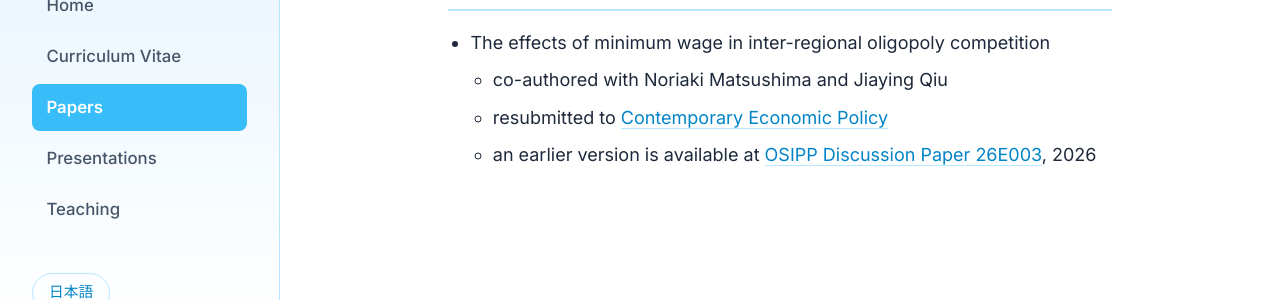
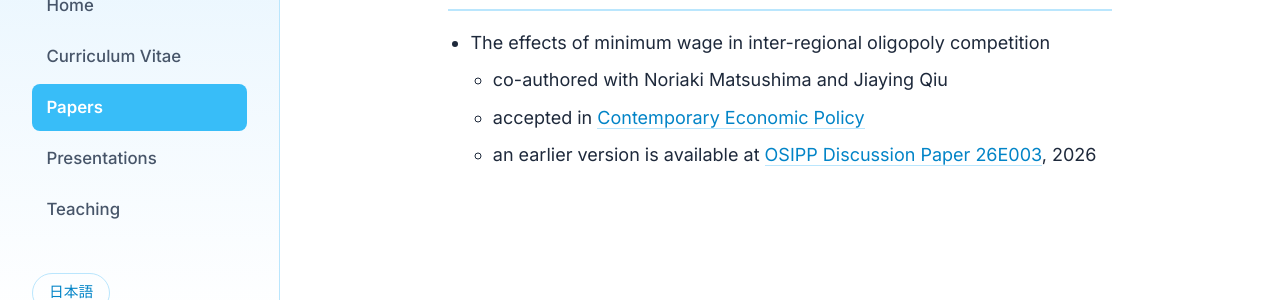
Before and after one commit to knishikawa-econ/HP, a Jekyll site: the page built from papers.md, in a window 1280 px wide. Shown: the part 214-514 px from the top of the page. Built offline with Jekyll 4.4.1, drawn with Linux system fonts in a browser that asks for light colours.

Commit message:
Update paper status to accepted at Contemporary Economic Policy
Co-Authored-By: Claude Sonnet 5 <noreply@anthropic.com>

```diff
--- a/papers.md
+++ b/papers.md
@@ -10,5 +10,5 @@ title: Papers
 
 - The effects of minimum wage in inter-regional oligopoly competition
   - co-authored with Noriaki Matsushima and Jiaying Qiu
-  - resubmitted to [Contemporary Economic Policy](https://onlinelibrary.wiley.com/journal/14657287)
+  - accepted in [Contemporary Economic Policy](https://onlinelibrary.wiley.com/journal/14657287)
   - an earlier version is available at [OSIPP Discussion Paper 26E003](https://ideas.repec.org/p/osp/wpaper/26e003.html), 2026
```
Also changed, not shown: ja/papers.md (+1 -1 lines).
